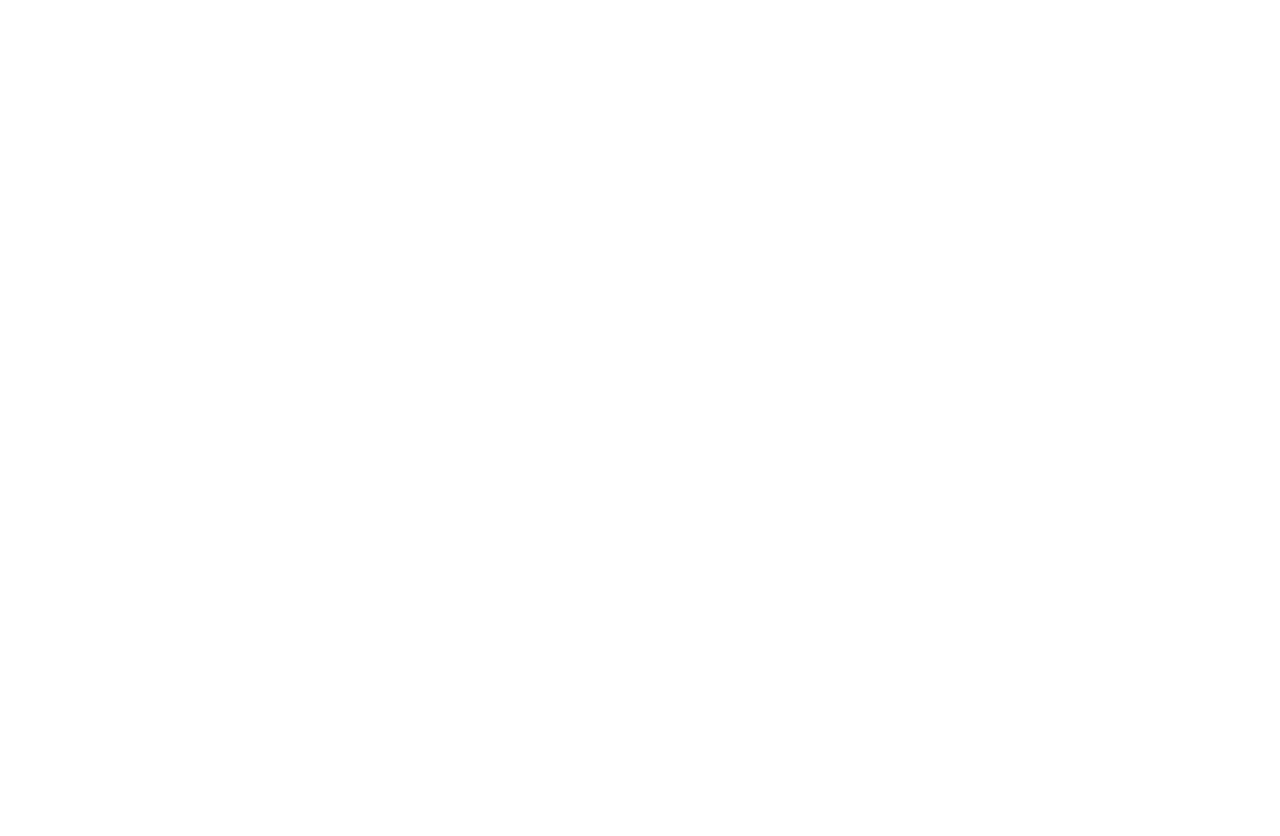
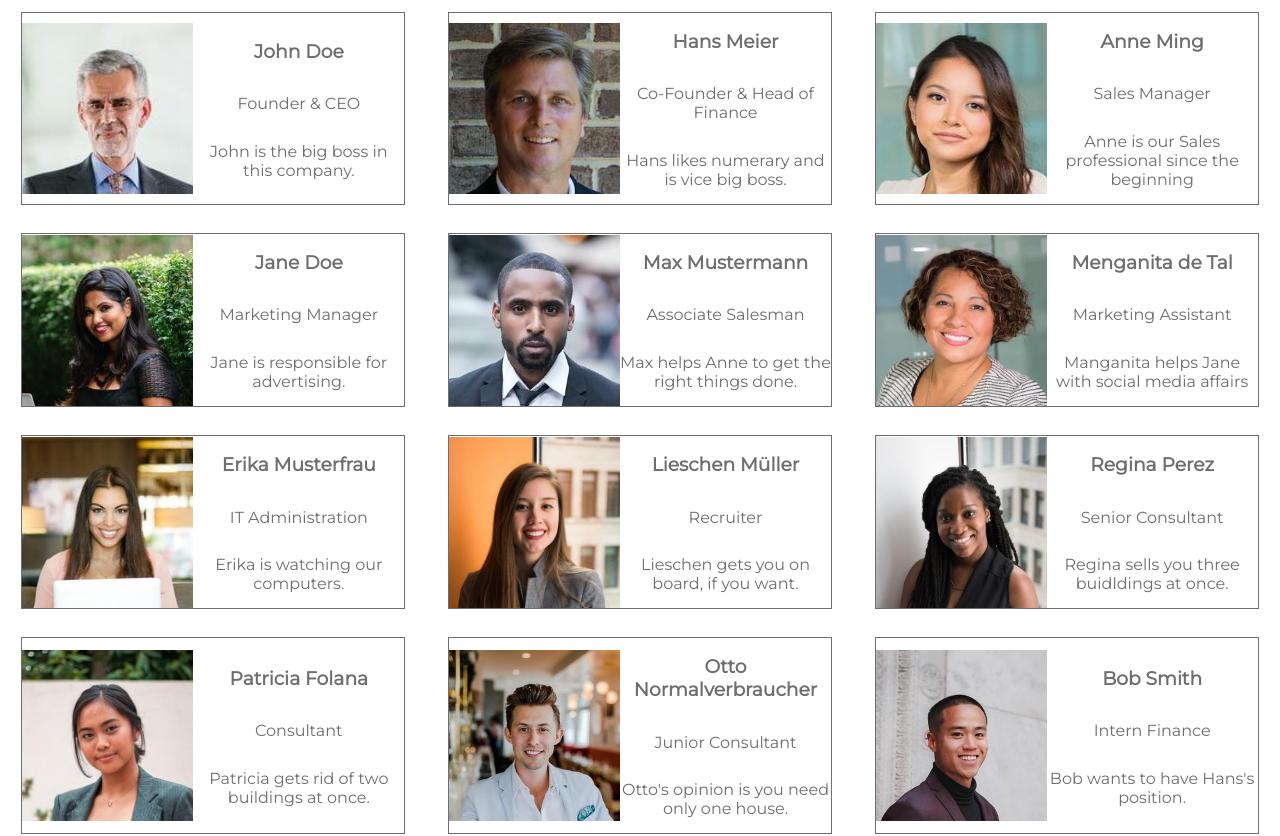
Before and after one commit to DominikRingbauer/all-estate, an Angular app: page /team in a window 1280 px wide. Before the commit this address led to /. Shown: the part 340-1176 px from the top of the page. Before the commit the page ends 800 px from the top, so only its background shows below. Built offline with nearby package versions, Linux system fonts and the light colour scheme.

Commit message:
added team component

```diff
--- a/src/app/app-routing.module.ts
+++ b/src/app/app-routing.module.ts
@@ -2,12 +2,15 @@
 import { Routes, RouterModule } from '@angular/router';
 import { HomeComponent } from './home/home.component';
 import { PropertiesComponent } from './properties/properties.component';
+import { TeamComponent } from './team/team.component';
 
 const routes: Routes = [
   {
     path: "", component: HomeComponent
   },{
     path: 'properties', component: PropertiesComponent
+  },{
+    path: 'team', component: TeamComponent
   }
 ];
 
--- a/src/app/app.module.ts
+++ b/src/app/app.module.ts
@@ -7,6 +7,7 @@
 import { FooterComponent } from './footer/footer.component';
 import { HomeComponent } from './home/home.component';
 import { PropertiesComponent } from './properties/properties.component';
+import { TeamComponent } from './team/team.component';
 
 @NgModule({
   declarations: [
@@ -14,7 +15,8 @@
     NavbarComponent,
     FooterComponent,
     HomeComponent,
-    PropertiesComponent
+    PropertiesComponent,
+    TeamComponent
   ],
   imports: [
     BrowserModule,
--- a/src/app/navbar/navbar.component.html
+++ b/src/app/navbar/navbar.component.html
@@ -3,7 +3,7 @@
     <nav id="navbar">
         <ul id="nav-links">
             <li><a routerLink="/properties">Properties</a></li>
-            <li><a href="/">Team</a></li>
+            <li><a routerLink="/team">Team</a></li>
             <li><a href="/">Services</a></li>
         </ul>
     </nav>
--- a/src/app/properties/properties.component.html
+++ b/src/app/properties/properties.component.html
@@ -2,7 +2,7 @@
     <h1>Properties for sale</h1>
     <p>We offer all kind of estates form A to Z. You can find them all over the world. If you are interested in living in on of these buildings, pleas let us know.</p>
     <div id="all-properties">
-        <div *ngFor="let building of buildings" id="buildings">
+        <div *ngFor="let building of buildings" class="buildings">
             <div id="prop-img">
                 <img src="{{building.image}}" alt="property">
             </div>
@@ -15,16 +15,3 @@
         </div>
     </div>
 </section>
-<!--
-<div *ngFor="let building of buildings" id="buildings">
-    <div id="prop-img">
-        <img src="{{building.image}}" alt="property">
-    </div>
-    <div id="prop-text">
-        <p>{{building.name}}</p>
-        <p>{{building.description}}</p>
-        <p>{{building.location}}</p>
-        <p>{{building.price}}</p>
-    </div>
-</div>
--->
--- a/src/app/properties/properties.component.sass
+++ b/src/app/properties/properties.component.sass
@@ -1,12 +1,20 @@
+$red: #CF1717
+$gray: #6D6E71
+
 #all-properties
     display: flex
     justify-content: space-around
     flex-wrap: wrap
 
-#building
-    width: 100%
+
+.buildings
+    border: 1px solid $gray
+    border-bottom-left-radius: 10%
+    border-bottom-right-radius: 10%
+    border-top: none
+    margin: 0.9em 0
 
 img
     width: 400px
     height: 250px
-    margin: 0.9em 0
+    margin-bottom: 0.9em
--- /dev/null
+++ b/src/app/staff.ts
@@ -0,0 +1,68 @@
+export const staff = [
+    {
+        image: './assets/team/person1.jpg',
+        name: 'John Doe',
+        position:'Founder & CEO',
+        description: 'John is the big boss in this company.'
+    },{
+        image: './assets/team/person2.jpg',
+        name: 'Hans Meier',
+        position:'Co-Founder & Head of Finance',
+        description: 'Hans likes numerary and is vice big boss.'
+    },{
+        image: './assets/team/person3.jpg',
+        name: 'Anne Ming',
+        position:'Sales Manager',
+        description: 'Anne is our Sales professional since the beginning'
+    },{
+        image: './assets/team/person4.jpg',
+        name: 'Jane Doe',
+        position:'Marketing Manager',
+        description: 'Jane is responsible for advertising.'
+    },{
+        image: './assets/team/person5.jpg',
+        name: 'Max Mustermann',
+        position:'Associate Salesman',
+        description: 'Max helps Anne to get the right things done.'
+    },{
+        image: './assets/team/person6.jpg',
+        name: 'Menganita de Tal',
+        position:'Marketing Assistant',
+        description: 'Manganita helps Jane with social media affairs'
+    },{
+        image: './assets/team/person7.jpg',
+        name: 'Erika Musterfrau',
+        position:'IT Administration',
+        description: 'Erika is watching our computers.'
+    },{
+        image: './assets/team/person8.jpg',
+        name: 'Lieschen Müller',
+        position:'Recruiter',
+        description: 'Lieschen gets you on board, if you want.'
+    },{
+        image: './assets/team/person9.jpg',
+        name: 'Regina Perez',
+        position:'Senior Consultant',
+        description: 'Regina sells you three buidldings at once.'
+    },{
+        image: './assets/team/person10.jpg',
+        name: 'Patricia Folana',
+        position:'Consultant',
+        description: 'Patricia gets rid of two buildings at once. '
+    },{
+        image: './assets/team/person11.jpg',
+        name: 'Otto Normalverbraucher',
+        position:'Junior Consultant',
+        description: 'Otto\'s opinion is you need only one house.'
+    },{
+        image: './assets/team/person12.jpg',
+        name: 'Bob Smith',
+        position:'Intern Finance',
+        description: 'Bob wants to have Hans\'s position.'
+    },{
+        image: './assets/team/person13.jpg',
+        name: 'John Q. Citizen',
+        position:'Intern Marketing & Sales',
+        description: 'John studies economics at Havard.'
+    }
+]
--- /dev/null
+++ b/src/app/team/team.component.html
@@ -0,0 +1,14 @@
+<section id="team">
+    <h1>Team</h1>
+    <p>Our wonderful team consists of the best people.</p>
+    <div id="team-flex">
+        <div *ngFor="let teamMember of staff" class="member-box">
+            <img src="{{teamMember.image}}" alt="team member">
+            <div>
+                <h3 class="member-padding">{{teamMember.name}}</h3>
+                <p class="member-padding">{{teamMember.position}}</p>
+                <p class="member-padding">{{teamMember.description}}</p>
+            </div>
+        </div>
+    </div>
+</section>
--- /dev/null
+++ b/src/app/team/team.component.sass
@@ -0,0 +1,21 @@
+$red: #CF1717
+$gray: #6D6E71
+
+img
+    width: 171px
+    height: 171px
+
+#team-flex
+    display: flex
+    flex-wrap: wrap
+    justify-content: space-around
+
+.member-box
+    width: 30%
+    display: flex
+    align-items: center
+    margin: 0.9em 0
+    border: 1px solid $gray
+
+.member-padding
+    text-align: center
--- /dev/null
+++ b/src/app/team/team.component.ts
@@ -0,0 +1,25 @@
+import { Component, OnInit } from '@angular/core';
+import { staff } from '../staff';
+
+@Component({
+  selector: 'app-team',
+  templateUrl: './team.component.html',
+  styleUrls: ['./team.component.sass']
+})
+
+export class TeamComponent implements OnInit {
+
+  staff = staff;
+
+  constructor() {
+
+  }
+
+
+
+  ngOnInit(): void {
+
+  }
+
+
+}
```
Also changed, not shown: 1 other file (tests, documents, lock files or other folders).
